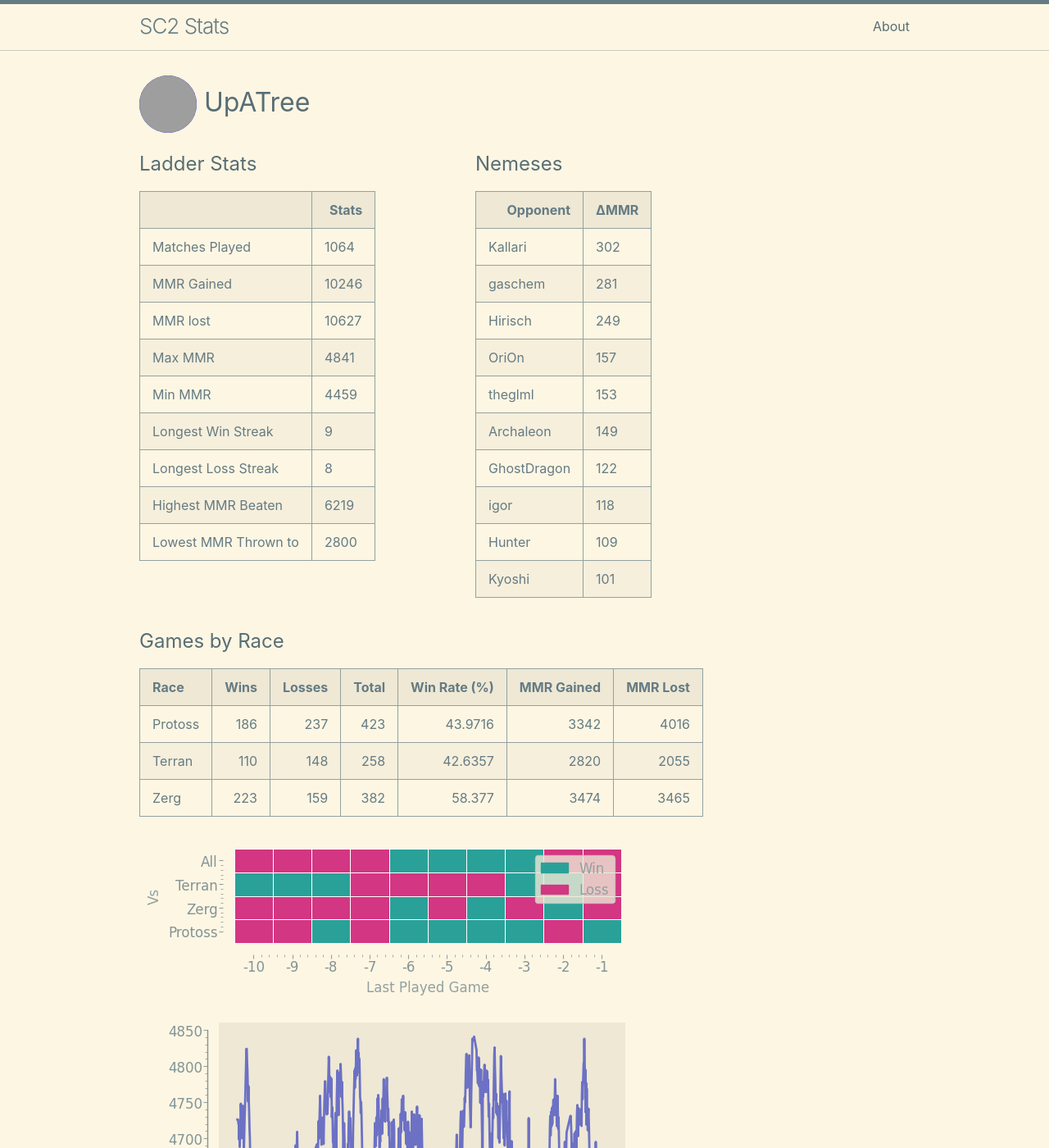
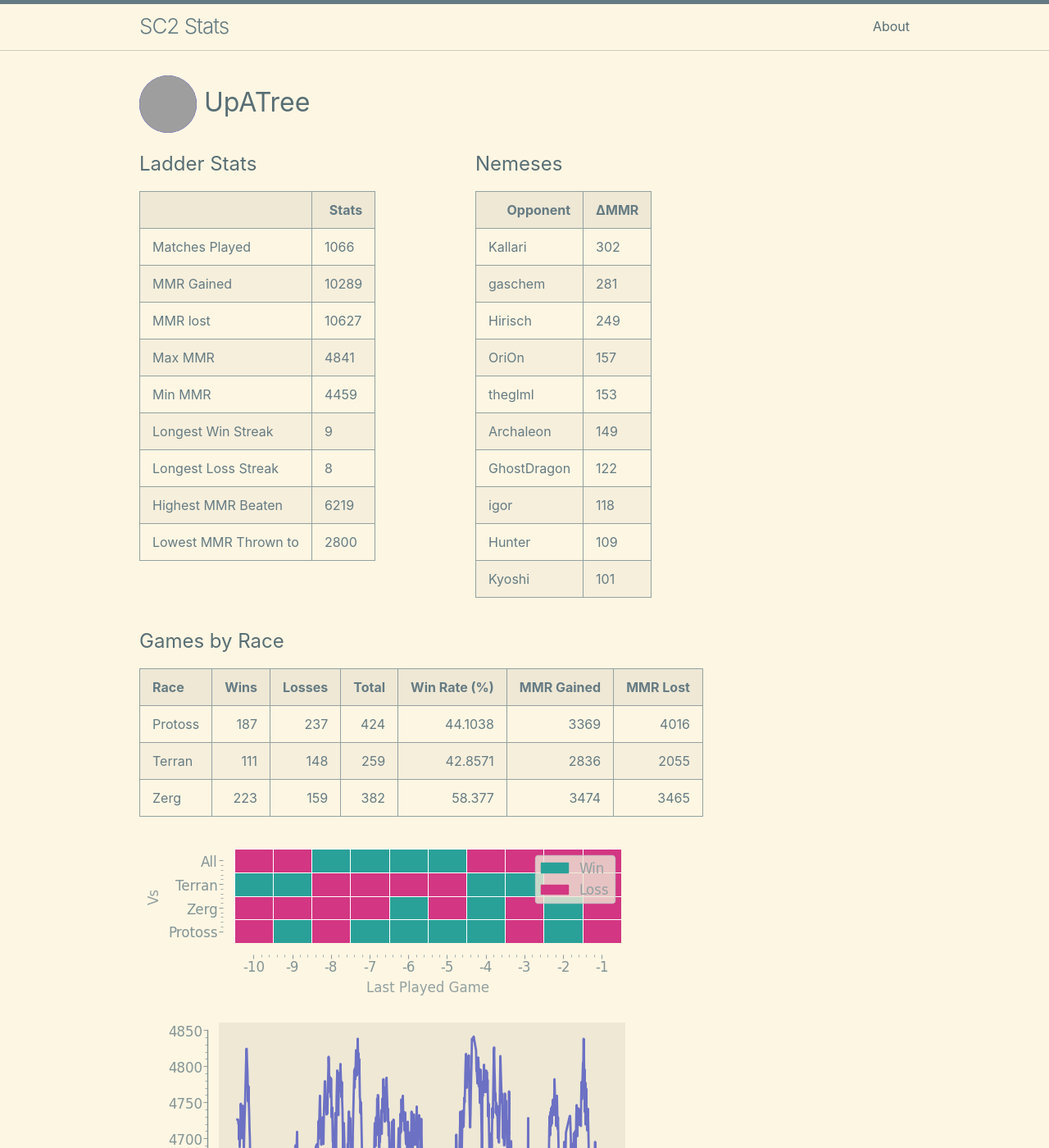
Before and after one commit to kylermurphy/UpATree, a Jekyll site: the page built from docs/index.md, in a window 1280 px wide and 1400 px high. Shown: the whole window at 82% size. Built offline with Jekyll 4.4.1, drawn with Linux system fonts in a browser that asks for light colours; grey boxes are pictures that could not be loaded.

Commit message:
running on push

```diff
--- a/docs/index.md
+++ b/docs/index.md
@@ -18,11 +18,11 @@ layout: home
   <tbody>
     <tr>
       <td>Matches Played</td>
-      <td>1064</td>
+      <td>1066</td>
     </tr>
     <tr>
       <td>MMR Gained</td>
-      <td>10246</td>
+      <td>10289</td>
     </tr>
     <tr>
       <td>MMR lost</td>
@@ -114,8 +114,8 @@ layout: home
 
 | Race    |   Wins |   Losses |   Total |   Win Rate (%) |   MMR Gained |   MMR Lost |
 |:--------|-------:|---------:|--------:|---------------:|-------------:|-----------:|
-| Protoss |    186 |      237 |     423 |        43.9716 |         3342 |       4016 |
-| Terran  |    110 |      148 |     258 |        42.6357 |         2820 |       2055 |
+| Protoss |    187 |      237 |     424 |        44.1038 |         3369 |       4016 |
+| Terran  |    111 |      148 |     259 |        42.8571 |         2836 |       2055 |
 | Zerg    |    223 |      159 |     382 |        58.377  |         3474 |       3465 |
 
 ![Games by Race](./assets/gm_hist.png)
--- a/log.txt
+++ b/log.txt
@@ -293,3 +293,4 @@ Writing a log file 2025-03-05 17:37:28.
 Writing a log file 2025-03-05 17:49:53.
 Writing a log file 2025-03-05 18:32:28.
 Writing a log file 2025-03-05 18:51:48.
+Writing a log file 2025-03-05 19:18:10.
```
Also changed, not shown: docs/assets/MMR.png, docs/assets/daily.png, docs/assets/gm_hist.png, docs/assets/r_wrt.png, 1 other file.
